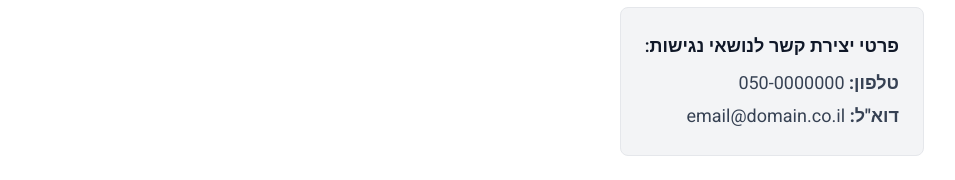
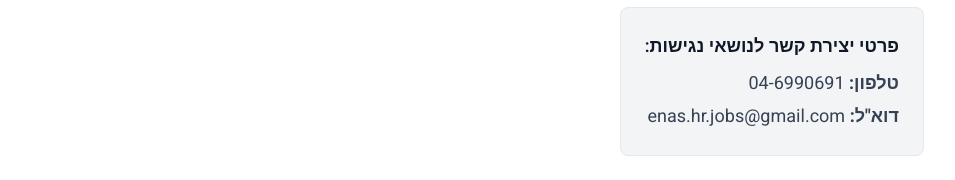
Before and after one commit to mmagba/hr, a Next.js app: page /accessibility in a window 1280 px wide. Shown: the part 1041-1221 px from the top of the page, without its empty margins (164-1119 px from the left). Built offline with nearby package versions, Linux system fonts and the light colour scheme.

Commit message:
Update contact info in accessibility statement

```diff
--- a/src/app/accessibility/page.tsx
+++ b/src/app/accessibility/page.tsx
@@ -48,8 +48,8 @@ export default function AccessibilityStatement() {
             <div className="bg-[#F3F4F6] p-6 rounded-lg mt-4 border border-gray-200 inline-block">
               <h3 className="font-semibold text-gray-900 mb-2">פרטי יצירת קשר לנושאי נגישות:</h3>
               <ul className="space-y-1">
-                <li><strong>טלפון:</strong> <span dir="ltr">050-0000000</span></li>
-                <li><strong>דוא&quot;ל:</strong> <span dir="ltr">email@domain.co.il</span></li>
+                <li><strong>טלפון:</strong> <span dir="ltr">04-6990691</span></li>
+                <li><strong>דוא&quot;ל:</strong> <span dir="ltr">enas.hr.jobs@gmail.com</span></li>
               </ul>
             </div>
           </div>
```
